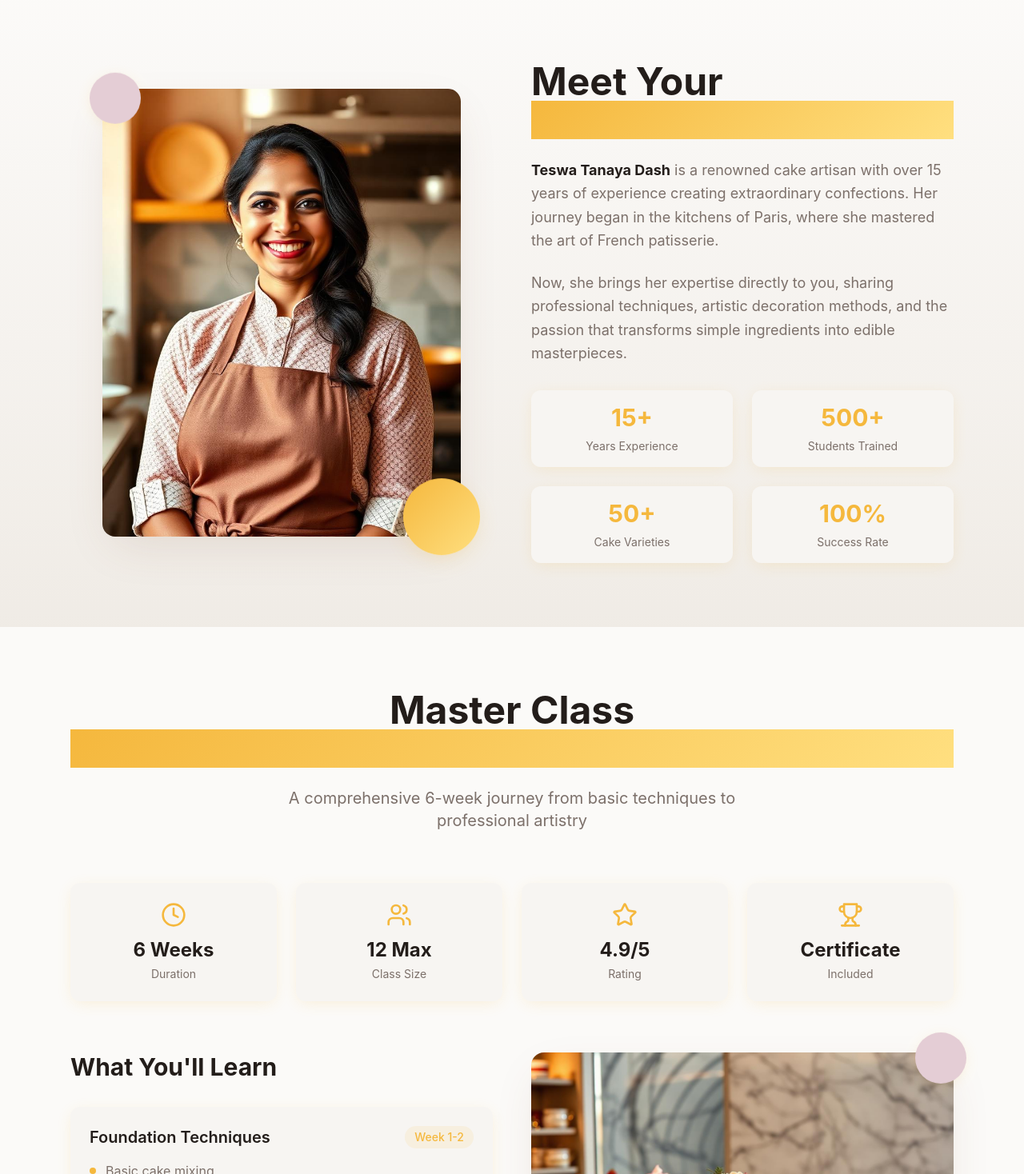
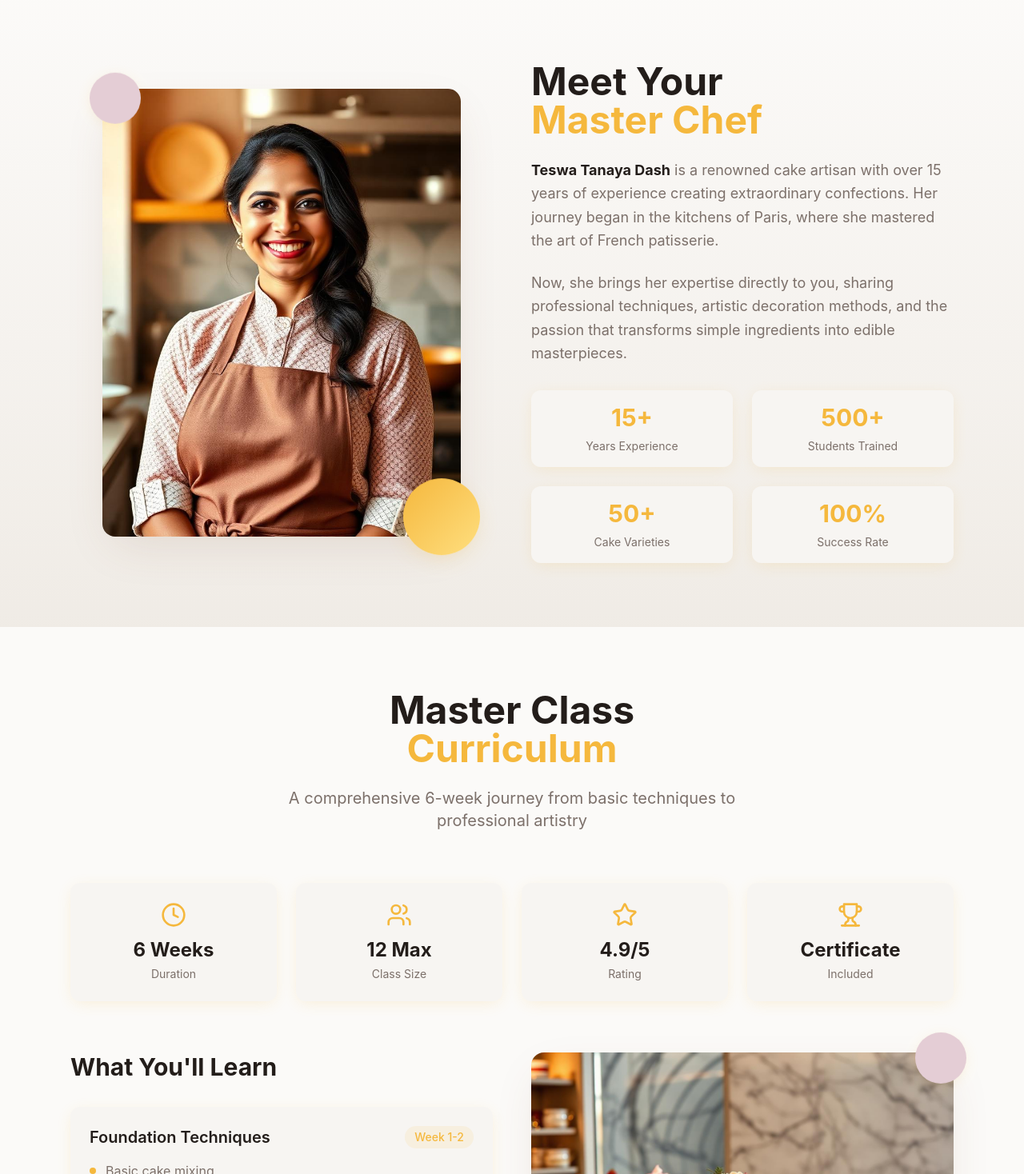
Before and after one commit to gospeller986/teswas-sweet-showcase, a React (Vite) app: page / in a window 1280 px wide. Shown: the part 802-2270 px from the top of the page at 80% size. Built offline with nearby package versions, Linux system fonts and the light colour scheme.

Commit message:
Fix footer links and text contrast
The text in the golden strips still has contrast issues and the quick links in the footer are not functional. This commit addresses both issues.

```diff
--- a/src/components/About.tsx
+++ b/src/components/About.tsx
@@ -41,7 +41,7 @@ const About = () => {
           <div className={`${isVisible ? 'animate-slide-up' : 'opacity-0'}`} style={{ animationDelay: '0.3s' }}>
             <h2 className="text-4xl md:text-5xl font-bold mb-6 text-foreground">
               Meet Your
-              <span className="block bg-gradient-golden bg-clip-text text-transparent">
+              <span className="block text-primary font-bold">
                 Master Chef
               </span>
             </h2>
--- a/src/components/CourseDetails.tsx
+++ b/src/components/CourseDetails.tsx
@@ -46,7 +46,7 @@ const CourseDetails = () => {
         <div className={`text-center mb-16 ${isVisible ? 'animate-fade-in' : 'opacity-0'}`}>
           <h2 className="text-4xl md:text-5xl font-bold mb-6">
             Master Class
-            <span className="block bg-gradient-golden bg-clip-text text-transparent">
+            <span className="block text-primary font-bold">
               Curriculum
             </span>
           </h2>
--- a/src/components/Footer.tsx
+++ b/src/components/Footer.tsx
@@ -7,7 +7,7 @@ const Footer = () => {
         <div className="grid md:grid-cols-3 gap-12">
           {/* Brand */}
           <div className="text-center md:text-left">
-            <h3 className="text-2xl font-bold mb-4 bg-gradient-golden bg-clip-text text-transparent">
+            <h3 className="text-2xl font-bold mb-4 text-primary">
               Teswa's Baking Academy
             </h3>
             <p className="text-background/80 mb-6 leading-relaxed">
@@ -51,16 +51,16 @@ const Footer = () => {
           <div className="text-center md:text-left">
             <h4 className="text-xl font-semibold mb-6 text-primary">Quick Links</h4>
             <div className="space-y-3">
-              <a href="#about" className="block text-background/80 hover:text-primary transition-colors">
+              <a href="#about-section" className="block text-background/80 hover:text-primary transition-colors">
                 About Teswa
               </a>
-              <a href="#course" className="block text-background/80 hover:text-primary transition-colors">
+              <a href="#course-section" className="block text-background/80 hover:text-primary transition-colors">
                 Course Details
               </a>
-              <a href="#testimonials" className="block text-background/80 hover:text-primary transition-colors">
+              <a href="#testimonials-section" className="block text-background/80 hover:text-primary transition-colors">
                 Student Reviews
               </a>
-              <a href="#contact" className="block text-background/80 hover:text-primary transition-colors">
+              <a href="mailto:teswa.bakingacademy@gmail.com" className="block text-background/80 hover:text-primary transition-colors">
                 Contact Us
               </a>
             </div>
--- a/src/components/Testimonials.tsx
+++ b/src/components/Testimonials.tsx
@@ -47,7 +47,7 @@ const Testimonials = () => {
         <div className={`text-center mb-16 ${isVisible ? 'animate-fade-in' : 'opacity-0'}`}>
           <h2 className="text-4xl md:text-5xl font-bold mb-6">
             Student
-            <span className="block bg-gradient-golden bg-clip-text text-transparent">
+            <span className="block text-primary font-bold">
               Success Stories
             </span>
           </h2>
```
